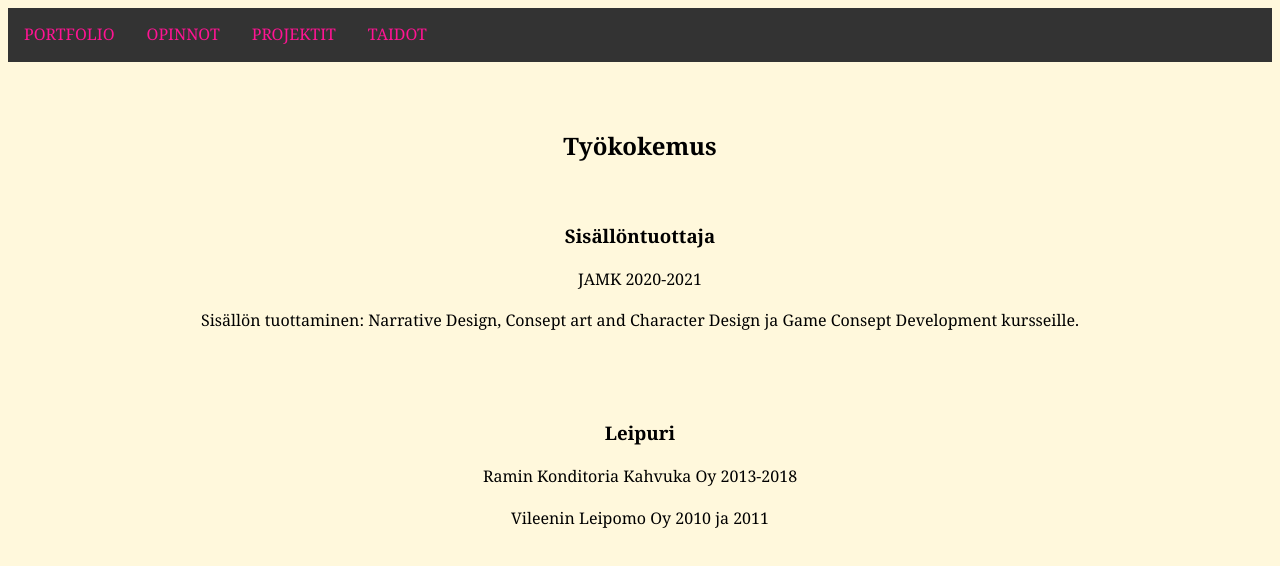
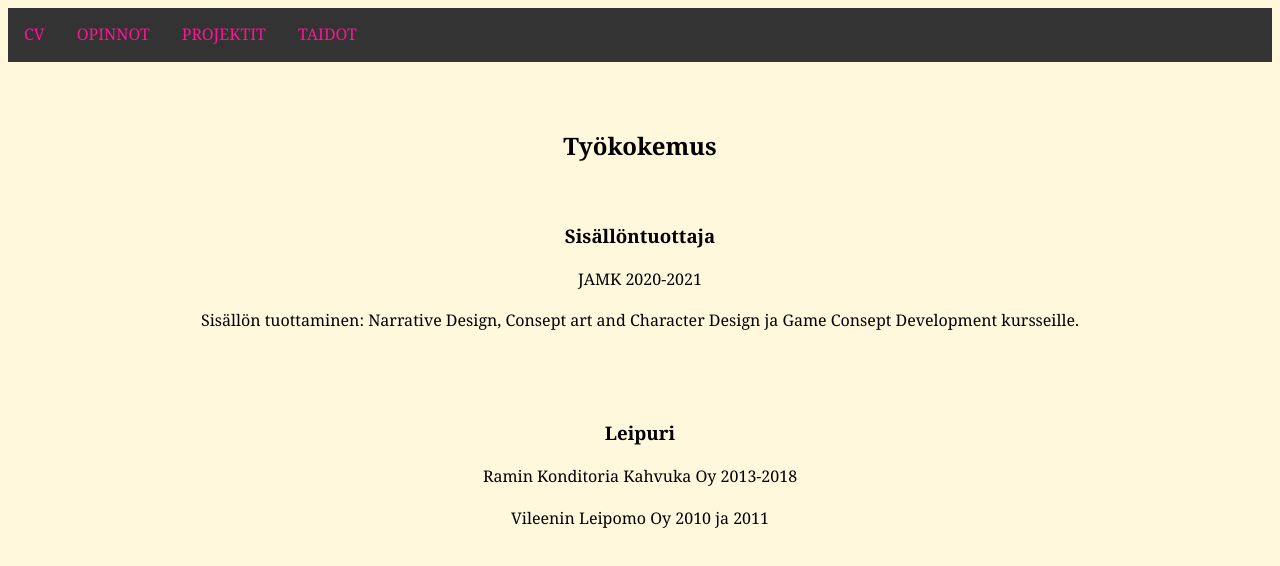
Before and after one commit to Gigglinglynx/Gigglinglynx, a plain HTML site: page taidot.html in a window 1280 px wide. Drawn offline with Linux system fonts and the light colour scheme.

Commit message:
Update taidot.html

```diff
--- a/taidot.html
+++ b/taidot.html
@@ -9,7 +9,7 @@
 <body>
 <!--Navi-->
     <div class="topnav" id="myTopnav">
-        <a href="index.html">Portfolio</a>
+        <a href="index.html">CV</a>
         <a href="opinnot.html">Opinnot</a>
         <a href="Projektit.html">Projektit</a>
         <a href="taidot.html">Taidot</a>
```
